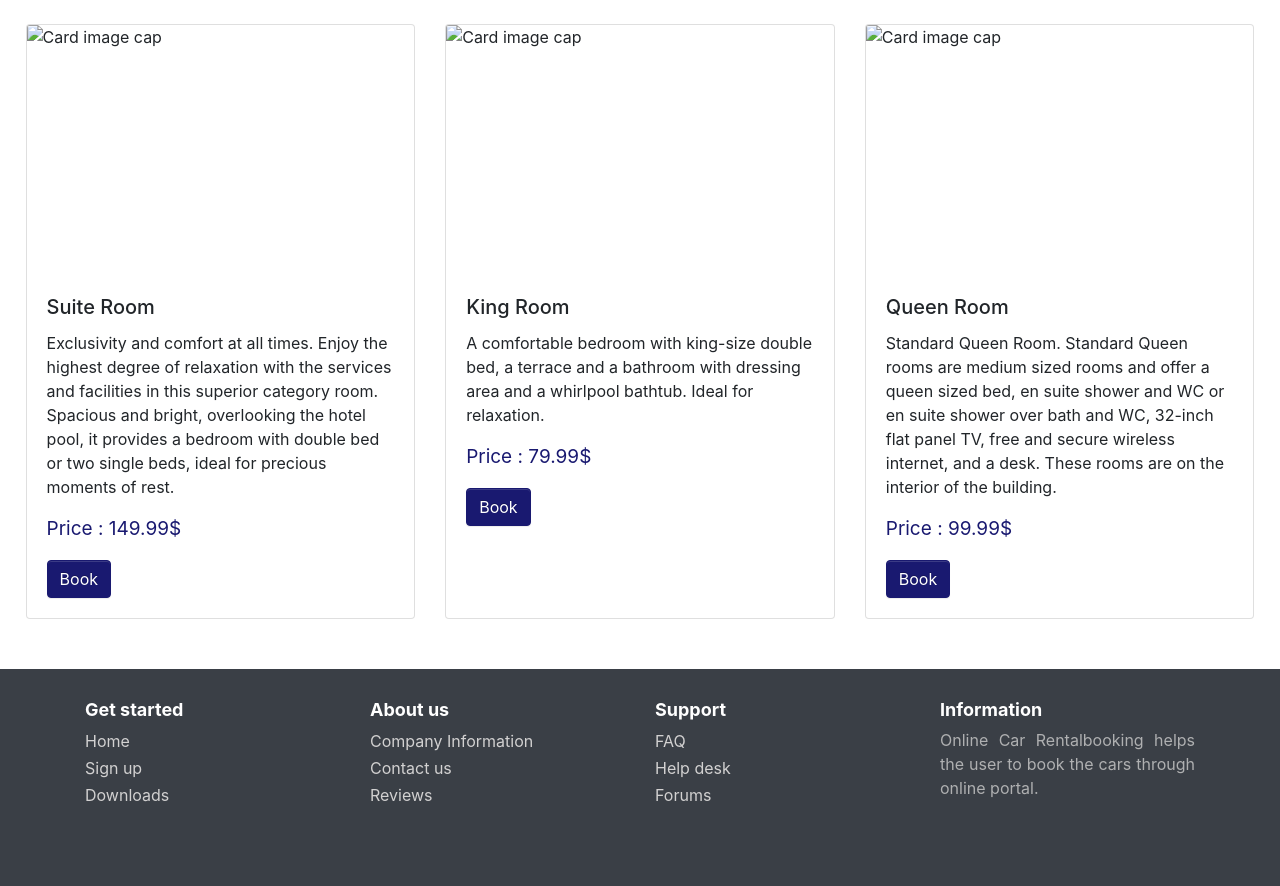
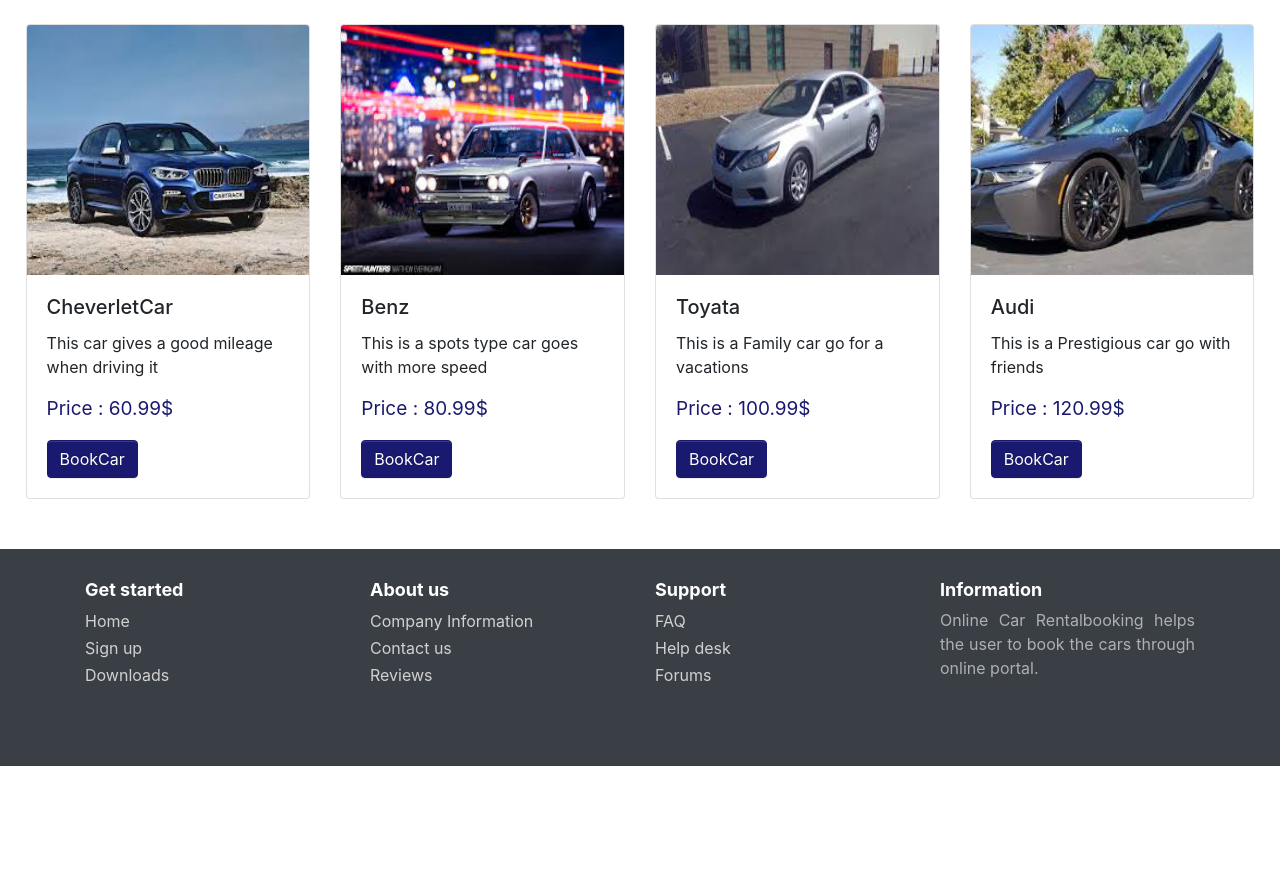
Before and after one commit to dachepally/Sample01, a plain HTML site: page roomtype.html in a window 1280 px wide. Shown: the part 56-942 px from the top of the page. After the commit the page ends 822 px from the top, so only its background shows below. Drawn offline with nearby package versions, Linux system fonts and the light colour scheme.

Commit message:
Add car booking Page

```diff
--- a/roomtype.html
+++ b/roomtype.html
@@ -40,10 +40,7 @@
                 <a class="nav-link " href="contact.html">Contact Us</a>
               </li>
             </ul>
-            <form class="form-inline my-2 my-lg-0">
-              <input class="form-control mr-sm-2" type="search" placeholder="Search" aria-label="Search">
-              <button class="btn btn-outline-success my-2 my-sm-0" type="submit">Search</button>
-            </form>
+
             <a href="index.html"><span class="navbar-text">Signout</span> </a>
           </div>
         </nav>
@@ -51,32 +48,41 @@
                 <div class="row">
                         <div class="card-deck">
                                 <div class="card" >
-                                        <img class="card-img-top" src="images/suite.jpg" height="250px" alt="Card image cap">
+                                        <img class="card-img-top" src="images/car1.jpg" height="250px" alt="Card image cap">
                                         <div class="card-body">
-                                          <h5 class="card-title">Suite Room</h5>
-                                          <p class="card-text">Exclusivity and comfort at all times. Enjoy the highest degree of relaxation with the services and facilities in this superior category room. Spacious and bright, overlooking the hotel pool, it provides a bedroom with double bed or two single beds, ideal for precious moments of rest.</p>
-                                          <p class="card-text"><small class="text-muted card_price">Price : 149.99$</small></p>
-                                          <a href="roombooking.html" class="btn btn-primary">Book</a>
+                                          <h5 class="card-title">CheverletCar</h5>
+                                          <p class="card-text">This car gives a good mileage when driving it </p>
+                                          <p class="card-text"><small class="text-muted card_price">Price : 60.99$</small></p>
+                                          <a href="roombooking.html" class="btn btn-primary">BookCar</a>
                                         </div>
                                       </div>
 
                                       <div class="card" >
-                                            <img class="card-img-top" src="images/king.jpg" height="250px" alt="Card image cap">
+                                            <img class="card-img-top" src="images/car2.jpg" height="250px" alt="Card image cap">
                                             <div class="card-body">
-                                              <h5 class="card-title">King Room</h5>
-                                              <p class="card-text">A comfortable bedroom with king-size double bed, a terrace and a bathroom with dressing area and a whirlpool bathtub. Ideal for relaxation.</p>
-                                              <p class="card-text" ><small class="text-muted card_price">Price : 79.99$</small></p>
-                                              <a href="roombooking.html" class="btn btn-primary">Book</a>
+                                              <h5 class="card-title">Benz</h5>
+                                              <p class="card-text">This is a spots type car goes with more speed</p>
+                                              <p class="card-text" ><small class="text-muted card_price">Price : 80.99$</small></p>
+                                              <a href="roombooking.html" class="btn btn-primary">BookCar</a>
                                             </div>
                                           </div>
 
                                           <div class="card" >
-                                                <img class="card-img-top" src="images/queen.jpg" height="250px" alt="Card image cap">
+                                                <img class="card-img-top" src="images/car4.jpg" height="250px" alt="Card image cap">
                                                 <div class="card-body">
-                                                  <h5 class="card-title">Queen Room</h5>
-                                                  <p class="card-text">Standard Queen Room. Standard Queen rooms are medium sized rooms and offer a queen sized bed, en suite shower and WC or en suite shower over bath and WC, 32-inch flat panel TV, free and secure wireless internet, and a desk. These rooms are on the interior of the building.</p>
-                                                  <p class="card-text"><small class="text-muted card_price">Price : 99.99$</small></p>
-                                                  <a href="roombooking.html" class="btn btn-primary">Book</a>
+                                                  <h5 class="card-title">Toyata</h5>
+                                                  <p class="card-text">This is a Family car go for a vacations</p>
+                                                  <p class="card-text"><small class="text-muted card_price">Price : 100.99$</small></p>
+                                                  <a href="roombooking.html" class="btn btn-primary">BookCar</a>
+                                                </div>
+                                              </div>
+                                              <div class="card" >
+                                                <img class="card-img-top" src="images/car5.jpg" height="250px" alt="Card image cap">
+                                                <div class="card-body">
+                                                  <h5 class="card-title">Audi</h5>
+                                                  <p class="card-text">This is a Prestigious car go with friends </p>
+                                                  <p class="card-text"><small class="text-muted card_price">Price : 120.99$</small></p>
+                                                  <a href="roombooking.html" class="btn btn-primary">BookCar</a>
                                                 </div>
                                               </div>
                         </div>
```
